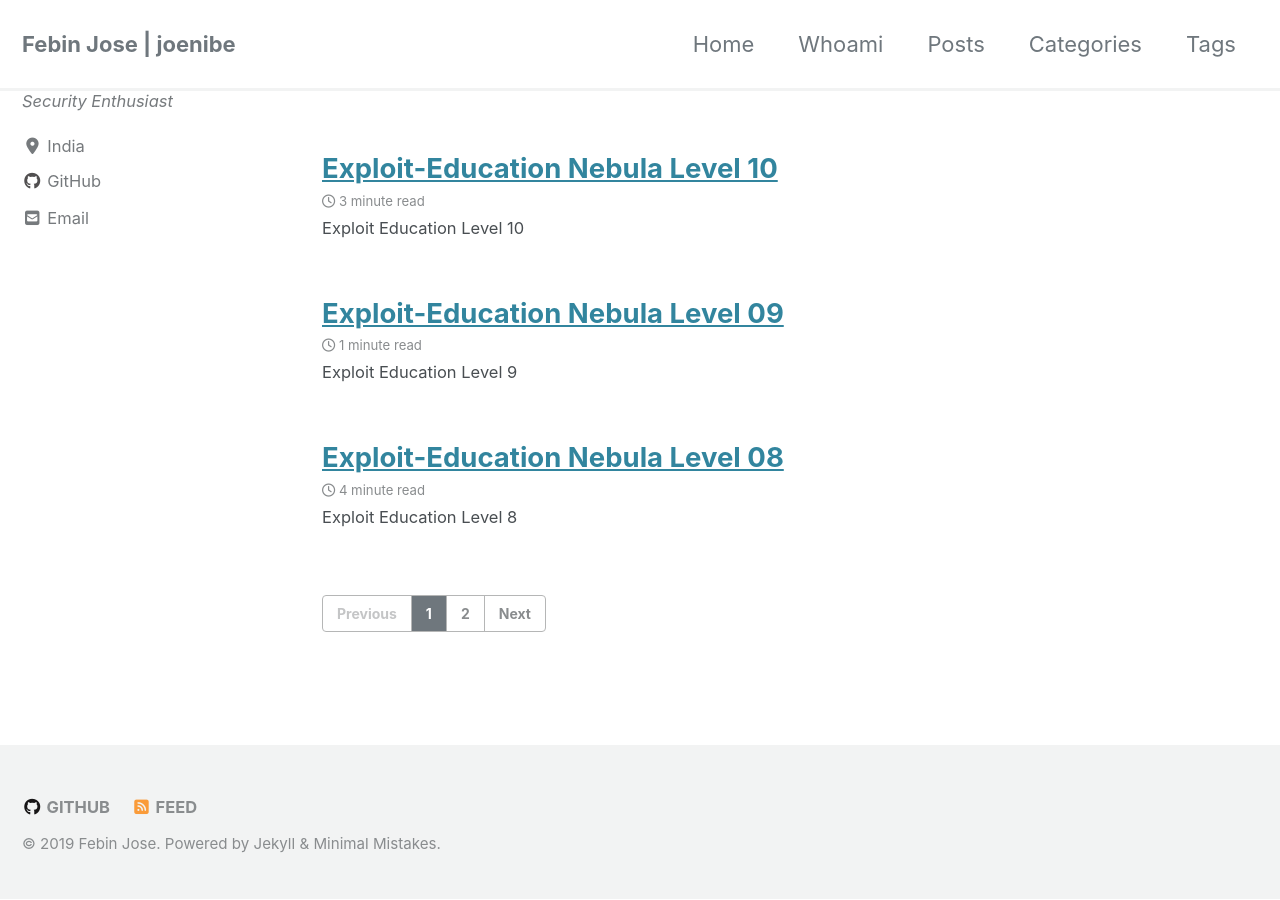
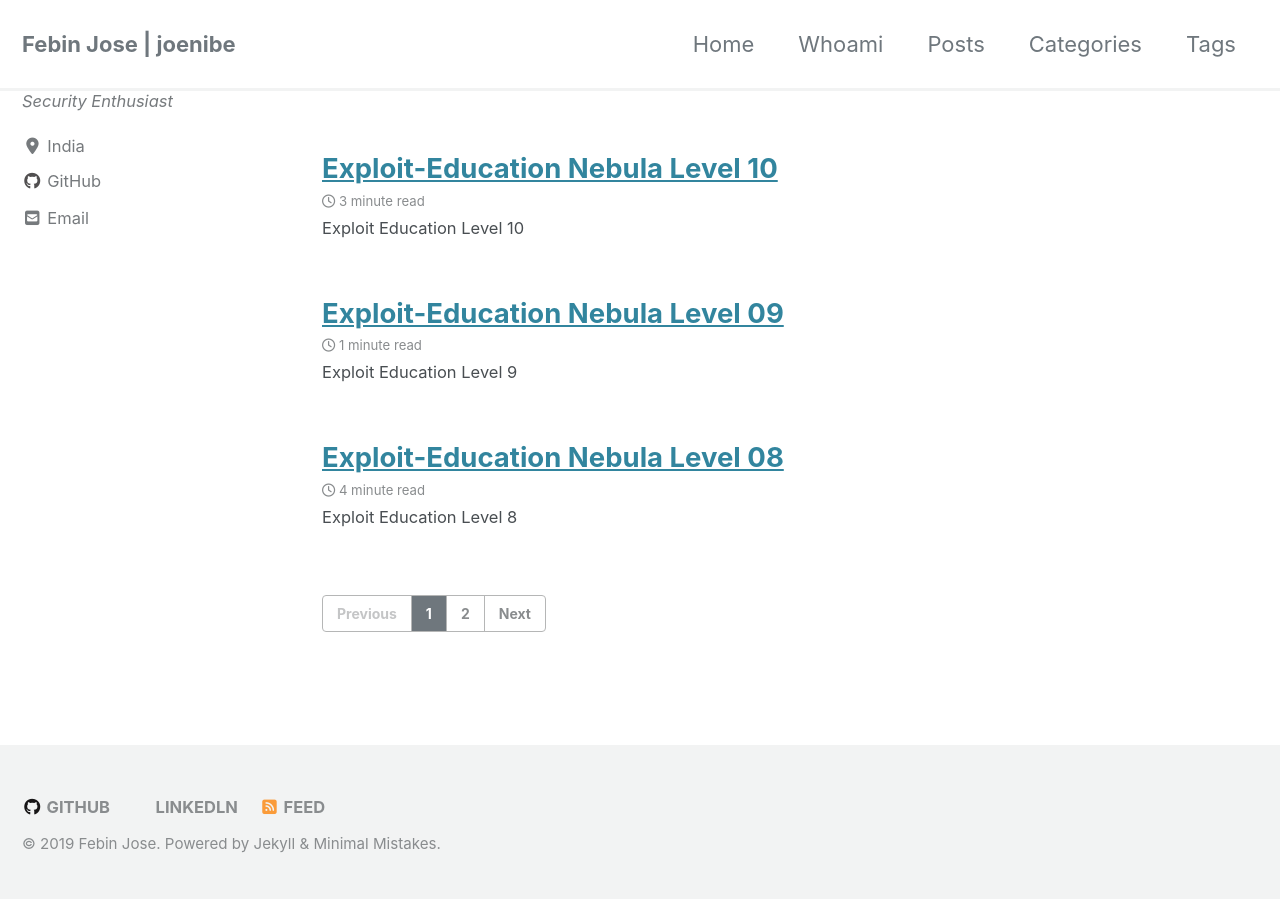
Before and after one commit to JoeNibe/JoeNibe.github.io, a Jekyll site: the page built from index.html, in a window 1280 px wide and 900 px high, scrolled down 1055 px. Built offline with Jekyll 4.4.1, drawn with Linux system fonts in a browser that asks for light colours; cached includes are drawn as plain includes; nearby versions of some CDN libraries; the list of posts is cut into pages by our own code.

Commit message:
Update _config.yml

```diff
--- a/_config.yml
+++ b/_config.yml
@@ -145,9 +145,9 @@
     - label: "GitHub"
       icon: "fab fa-fw fa-github"
       url: "https://github.com/JoeNibe/"
-    - label: "GitLab"
-      icon: "fab fa-fw fa-gitlab"
-      # url:
+    - label: "Linkedln"
+      icon: "fab fa-fw fa-linkedin-square"
+      url: "https://www.linkedin.com/"
     - label: "Bitbucket"
       icon: "fab fa-fw fa-bitbucket"
       # url:
```
